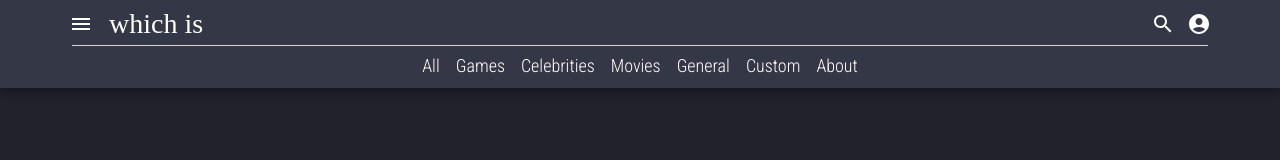
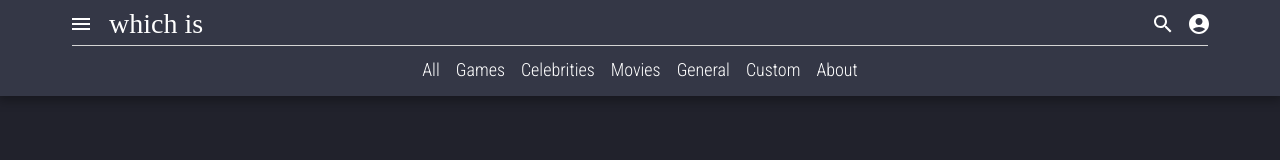
Before and after one commit to tiagoebone/projectX, a React (Create React App) app: page / in a window 1280 px wide. Shown: the top 160 px of the page. Built offline with nearby package versions, Linux system fonts and the light colour scheme; a web font is replaced by a local one.

Commit message:
aumenta padding do navroutes

```diff
--- a/src/components/navbar/navbar.tsx
+++ b/src/components/navbar/navbar.tsx
@@ -127,7 +127,7 @@ const Navbar = () => {
           <div
             ref={navRoutesWrapperRef}
             style={{
-              padding: "4px 0px",
+              padding: "8px 0px",
               display: "flex",
               flexDirection: "row",
               whiteSpace: "nowrap",
```
